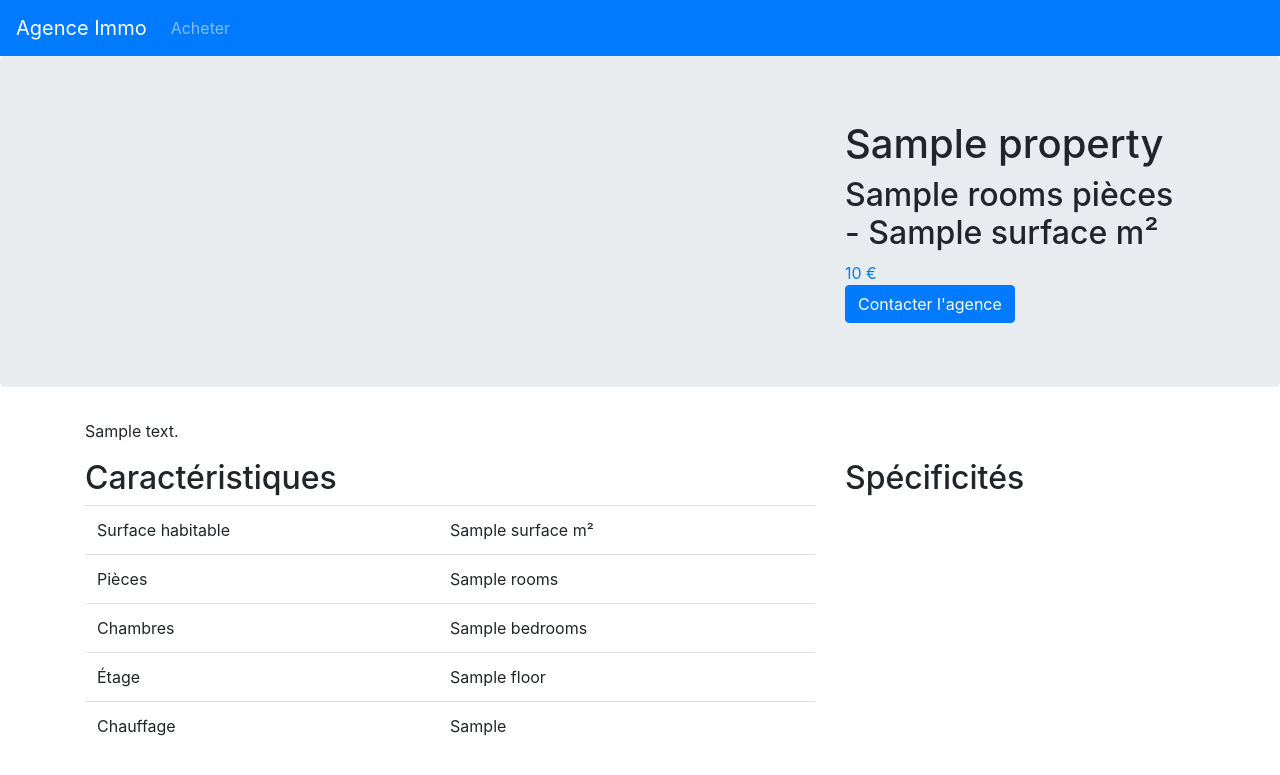
After one commit to VivienFreb/AgenceImmobiliere, a Symfony app: template templates/property/show.html.twig in a window 1280 px wide. The commit adds this page. Shown: the top 775 px of the page. Run offline with Twig, Linux system fonts and the light colour scheme; the template is opened without the code that fills it: most values are stand-ins (such as "Sample title", 1, 10 or a date in 2020); some libraries are stand-ins or nearby versions.

Commit message:
Affichage des nouveaux biens sur la page d'accueil ainsi que création d'une page pour afficher les caractéristiques et spécificités de ce bien.

```diff
--- a/composer.json
+++ b/composer.json
@@ -5,6 +5,7 @@
         "php": "^7.1.3",
         "ext-ctype": "*",
         "ext-iconv": "*",
+        "cocur/slugify": "^3.2",
         "sensio/framework-extra-bundle": "^5.1",
         "symfony/asset": "4.3.*",
         "symfony/console": "4.3.*",
--- /dev/null
+++ b/templates/property/show.html.twig
@@ -0,0 +1,58 @@
+{% extends 'base.html.twig' %}
+
+{% block title property.title %}
+
+{% block body %}
+    <div class="jumbotron">
+        <div class="container">
+            <div class="row">
+                <div class="col-md-8">
+
+                </div>
+                <div class="col-md-4">
+                    <h1>{{ property.title }}</h1>
+                    <h2>{{ property.rooms }} pièces - {{ property.surface }} m²</h2>
+                    <div class="text-primary">{{ property.formattedPrice }} €</div>
+                    <a href="#" class="btn btn-primary">Contacter l'agence</a>
+                </div>
+            </div>
+        </div>
+    </div>
+    <div class="container mt-4">
+        <p>
+            {{ property.description | nl2br }}
+        </p>
+
+        <div class="row">
+            <div class="col-md-8">
+                <h2>Caractéristiques</h2>
+                <table class="table table-stripped">
+                    <tr>
+                        <td>Surface habitable</td>
+                        <td>{{ property.surface }} m²</td>
+                    </tr>
+                    <tr>
+                        <td>Pièces</td>
+                        <td>{{ property.rooms }}</td>
+                    </tr>
+                    <tr>
+                        <td>Chambres</td>
+                        <td>{{ property.bedrooms }}</td>
+                    </tr>
+                    <tr>
+                        <td>Étage</td>
+                        <td>{{ property.floor }}</td>
+                    </tr>
+                    <tr>
+                        <td>Chauffage</td>
+                        <td>{{ property.heatType }}</td>
+                    </tr>
+                </table>
+            </div>
+
+            <div class="col-md-4">
+                <h2>Spécificités</h2>
+            </div>
+        </div>
+    </div>
+{% endblock %}
```
Also changed, not shown: src/Controller/HomeController.php (+7 -2 lines), src/Controller/PropertyController.php (+39 -0 lines), templates/pages/home.html.twig (+19 -0 lines), 3 other files.
